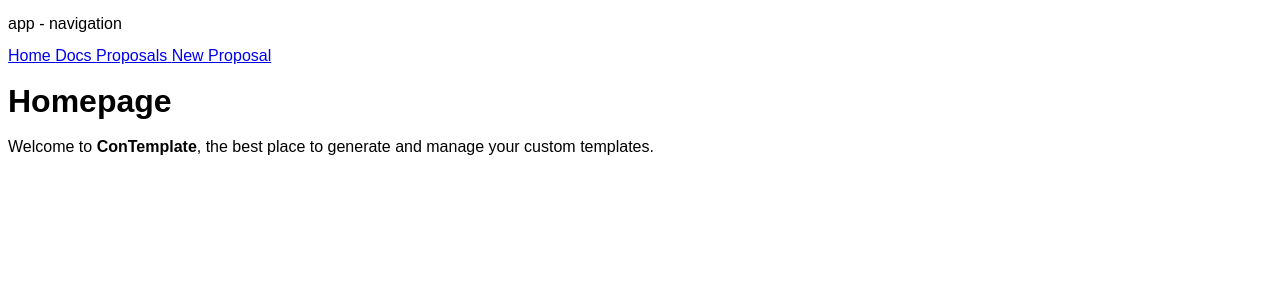
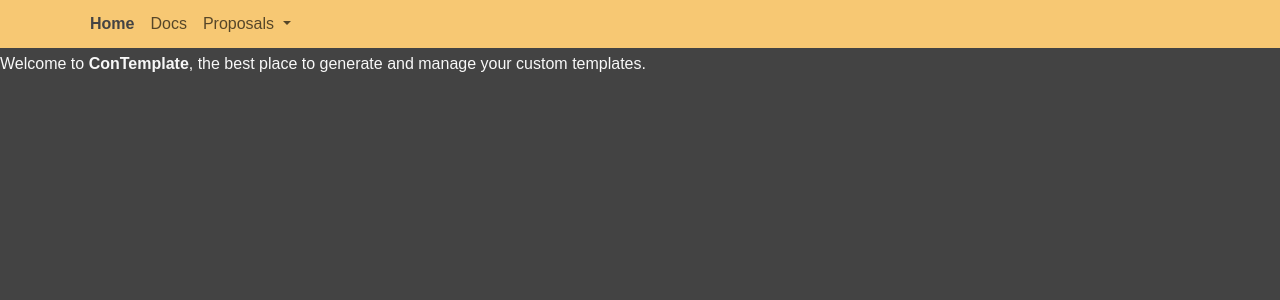
Before and after one commit to katieloesch/contemplate-frontend, an Angular app: page /home in a window 1280 px wide. Shown: the top 300 px of the page. Built offline with nearby package versions, Linux system fonts and the light colour scheme.

Commit message:
create bootstrap navbar in App component

```diff
--- a/angular.json
+++ b/angular.json
@@ -18,9 +18,7 @@
           "builder": "@angular/build:application",
           "options": {
             "browser": "src/main.ts",
-            "polyfills": [
-              "zone.js"
-            ],
+            "polyfills": ["zone.js"],
             "tsConfig": "tsconfig.app.json",
             "inlineStyleLanguage": "scss",
             "assets": [
@@ -29,9 +27,10 @@
                 "input": "public"
               }
             ],
-            "styles": [
-              "src/styles.scss"
-            ]
+            "styles": ["src/styles.scss"],
+            "stylePreprocessorOptions": {
+              "includePaths": ["src/styles"]
+            }
           },
           "configurations": {
             "production": {
@@ -75,10 +74,7 @@
         "test": {
           "builder": "@angular/build:karma",
           "options": {
-            "polyfills": [
-              "zone.js",
-              "zone.js/testing"
-            ],
+            "polyfills": ["zone.js", "zone.js/testing"],
             "tsConfig": "tsconfig.spec.json",
             "inlineStyleLanguage": "scss",
             "assets": [
@@ -87,9 +83,7 @@
                 "input": "public"
               }
             ],
-            "styles": [
-              "src/styles.scss"
-            ]
+            "styles": ["src/styles.scss"]
           }
         }
       }
--- a/src/app/app.html
+++ b/src/app/app.html
@@ -1,33 +1,66 @@
-<p>app - navigation</p>
-<nav>
+<nav class="navbar navbar-expand-lg fixed-top">
+  <div class="container">
+    <div class="collapse navbar-collapse">
+      <ul class="navbar-nav">
+        <li class="nav-item">
           <a
-    routerLink="/home"
+            class="nav-link"
+            [routerLink]="['/home']"
             routerLinkActive="active"
             [routerLinkActiveOptions]="{ exact: true }"
+            >Home</a
           >
-    Home
-  </a>
+        </li>
+
+        <li class="nav-item">
           <a
-    routerLink="/documents"
+            class="nav-link"
+            [routerLink]="['/documents']"
             routerLinkActive="active"
             [routerLinkActiveOptions]="{ exact: true }"
+            >Docs</a
           >
-    Docs
-  </a>
+        </li>
+
+        <li
+          class="nav-item dropdown"
+          ngbDropdown
+          routerLinkActive="active"
+          #rla="routerLinkActive"
+          [routerLinkActiveOptions]="{ exact: false }"
+        >
           <a
-    routerLink="/proposals"
-    routerLinkActive="active"
-    [routerLinkActiveOptions]="{ exact: true }"
+            class="nav-link dropdown-toggle"
+            ngbDropdownToggle
+            [class.active]="rla.isActive"
           >
             Proposals
           </a>
+
+          <ul class="nav-dropdown-options" ngbDropdownMenu>
+            <li class="nav-dropdown-option">
               <a
-    routerLink="/proposals/new"
+                class="dropdown-item"
+                [routerLink]="['/proposals']"
                 routerLinkActive="active"
                 [routerLinkActiveOptions]="{ exact: true }"
+                >Proposals</a
               >
-    New Proposal
-  </a>
+            </li>
+            <li>
+              <a
+                class="dropdown-item"
+                [routerLink]="['/proposals', 'new']"
+                routerLinkActive="active"
+                [routerLinkActiveOptions]="{ exact: true }"
+                >New Proposal</a
+              >
+            </li>
+          </ul>
+        </li>
+      </ul>
+    </div>
+  </div>
 </nav>
 
 <router-outlet />
--- a/src/app/app.scss
+++ b/src/app/app.scss
@@ -0,0 +1,26 @@
+.navbar {
+  background-color: var(--custom-primary);
+
+  .container {
+    .navbar-nav {
+      .nav-item {
+        border-radius: var(--custom-radius);
+      }
+      .nav-item:hover,
+      .dropdown-item:hover {
+        background-color: var(--custom-primary-light);
+      }
+      .nav-dropdown-options {
+        background-color: var(--custom-primary);
+      }
+
+      .active,
+      .dropdown-item.active,
+      .dropdown-item:active {
+        background-color: var(--custom-primary);
+        color: var(--custom-bg1);
+        font-weight: bold;
+      }
+    }
+  }
+}
--- a/src/app/app.ts
+++ b/src/app/app.ts
@@ -1,10 +1,11 @@
 import { Component, signal } from '@angular/core';
 import { RouterOutlet, RouterLink, RouterLinkActive } from '@angular/router';
+import { NgbDropdownModule } from '@ng-bootstrap/ng-bootstrap';
 
 @Component({
   selector: 'app-root',
   standalone: true,
-  imports: [RouterOutlet, RouterLink, RouterLinkActive],
+  imports: [RouterOutlet, RouterLink, RouterLinkActive, NgbDropdownModule],
   templateUrl: './app.html',
   styleUrl: './app.scss',
 })
--- a/src/styles.scss
+++ b/src/styles.scss
@@ -1,13 +1,27 @@
-// *,
-// ::after,
-// ::before {
-//   margin: 0;
-//   padding: 0;
-//   box-sizing: border-box;
-// }
+@use "bootstrap/scss/bootstrap";
+// with (
+//   $primary: #4caf50,
+//   $border-radius: .75rem,
+//   $font-size-base: 1.05rem
+// );
+
+:root {
+  --custom-bg1: #434343;
+  --custom-offwhite: #f8f8f8;
+  --custom-primary: #f7c873;
+  --custom-primary-light: #faebcd;
+  --custom-secondary: #205e61;
+  --custom-secondary-dark: #084654;
+  --custom-tertiary: #bc6c26;
+  --custom-black: #000;
+
+  --custom-radius: 5px;
+}
 
 body {
   font-family: sans-serif;
   font-weight: 400;
   line-height: 1;
+  background-color: var(--custom-bg1);
+  color: var(--custom-offwhite);
 }
```
Also changed, not shown: 1 other file (tests, documents, lock files or other folders). Lines whose indentation alone changed are shown as unchanged.
